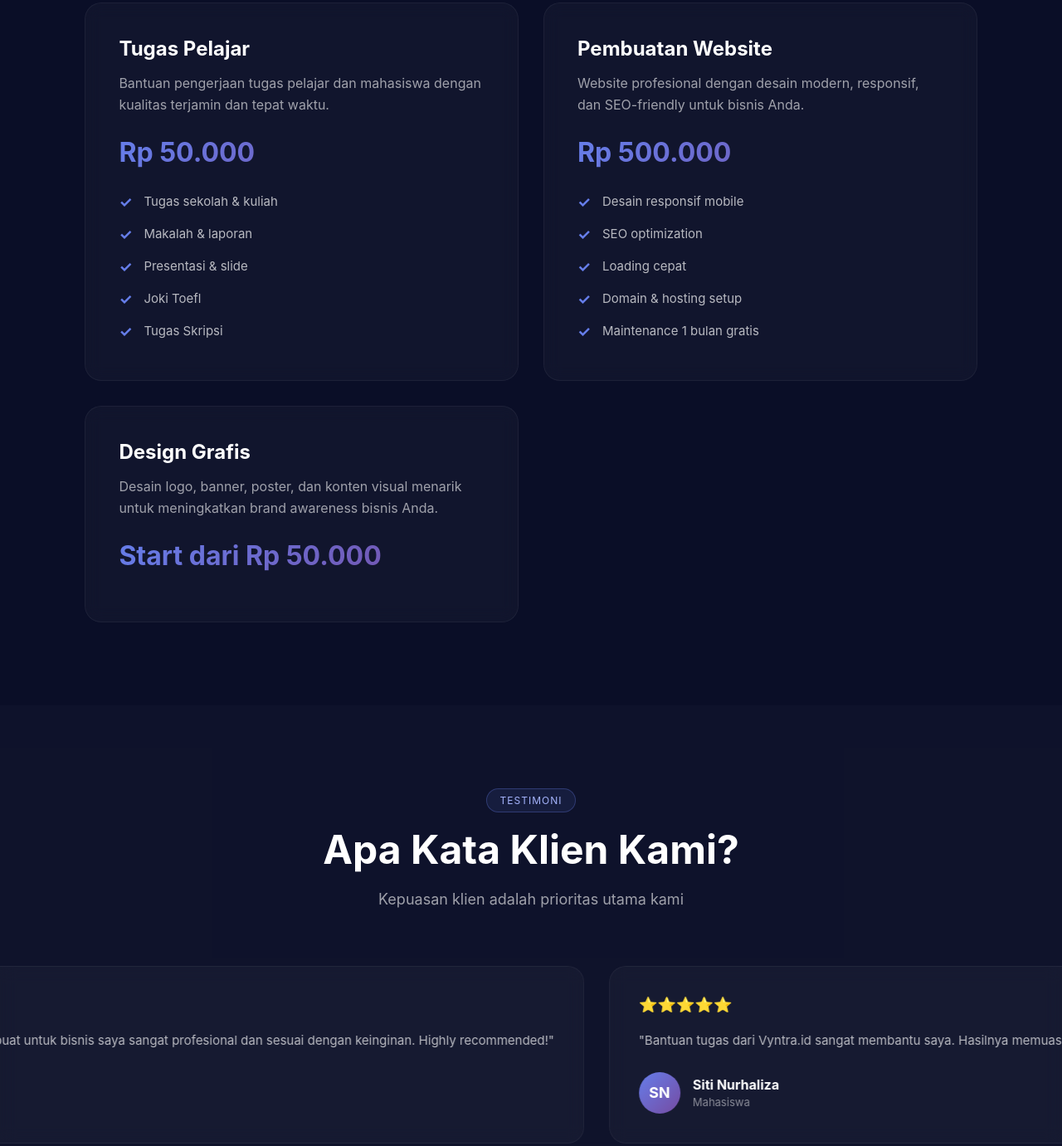
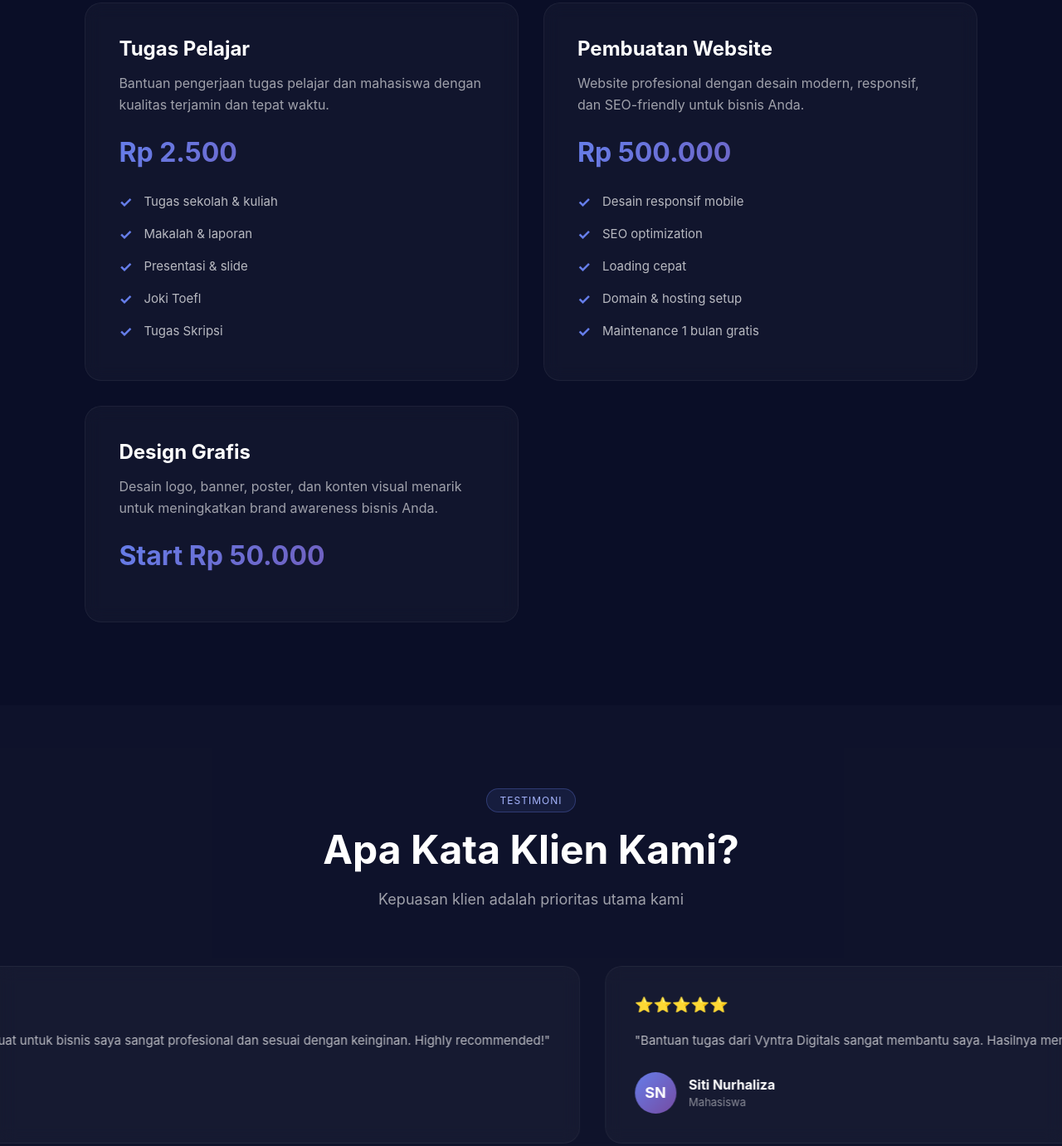
Before and after one commit to Leodionis/vyntra, a plain HTML site: page index.html in a window 1280 px wide. Shown: the part 1132-2513 px from the top of the page at 83% size. Drawn offline with Linux system fonts and the light colour scheme.

Commit message:
index.html

```diff
--- a/index.html
+++ b/index.html
@@ -797,7 +797,7 @@
             <div class="service-card">
                 <h3>Tugas Pelajar</h3>
                 <p>Bantuan pengerjaan tugas pelajar dan mahasiswa dengan kualitas terjamin dan tepat waktu.</p>
-                <div class="service-price">Rp 50.000</div>
+                <div class="service-price">Rp 2.500</div>
                 <ul class="service-list">
                     <li>Tugas sekolah & kuliah</li>
                     <li>Makalah & laporan</li>
@@ -823,7 +823,7 @@
             <div class="service-card">
                 <h3>Design Grafis</h3>
                 <p>Desain logo, banner, poster, dan konten visual menarik untuk meningkatkan brand awareness bisnis Anda.</p>
-                <div class="service-price">Start dari Rp 50.000</div>
+                <div class="service-price">Start Rp 50.000</div>
             </div>
         </div>
     </section>
@@ -850,7 +850,7 @@
 
                 <div class="testimonial-card">
                     <div class="stars">⭐⭐⭐⭐⭐</div>
-                    <p class="testimonial-text">"Bantuan tugas dari Vyntra.id sangat membantu saya. Hasilnya memuaskan dan tepat waktu. Terima kasih banyak!"</p>
+                    <p class="testimonial-text">"Bantuan tugas dari Vyntra Digitals sangat membantu saya. Hasilnya memuaskan dan tepat waktu. Terima kasih banyak!"</p>
                     <div class="testimonial-author">
                         <div class="author-avatar">SN</div>
                         <div class="author-info">
@@ -898,7 +898,7 @@
 
                 <div class="testimonial-card">
                     <div class="stars">⭐⭐⭐⭐⭐</div>
-                    <p class="testimonial-text">"Bantuan tugas dari Vyntra.id sangat membantu saya. Hasilnya memuaskan dan tepat waktu. Terima kasih banyak!"</p>
+                    <p class="testimonial-text">"Bantuan tugas dari Vyntra Digitals sangat membantu saya. Hasilnya memuaskan dan tepat waktu. Terima kasih banyak!"</p>
                     <div class="testimonial-author">
                         <div class="author-avatar">SN</div>
                         <div class="author-info">
```
